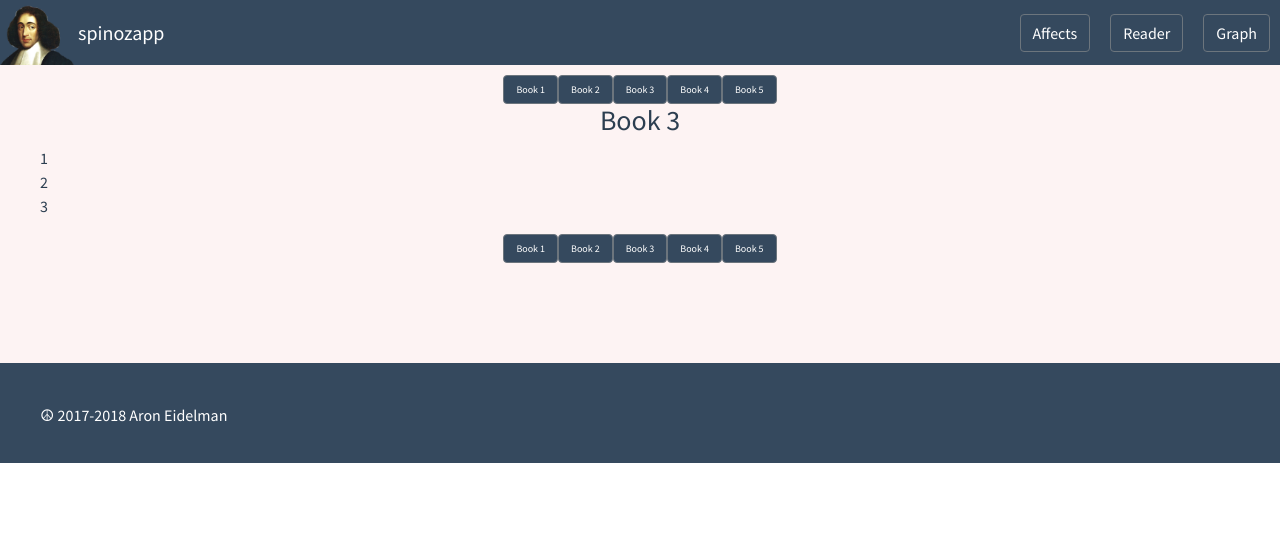
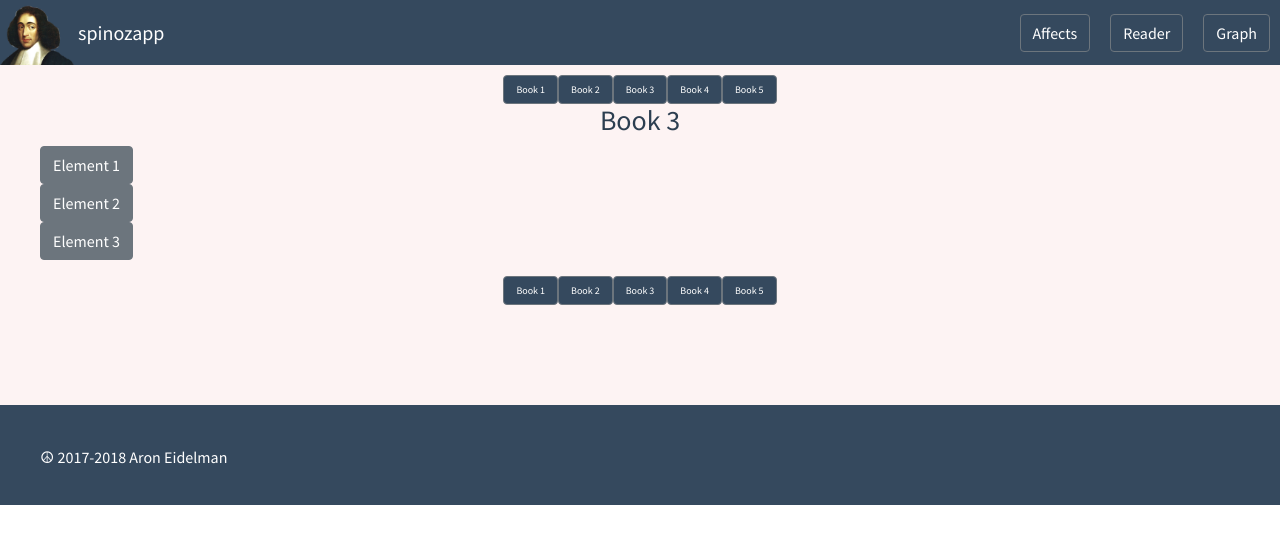
Before and after one commit to h3xar0n/spinozapp-v3, a Vue app: page /reader/book3 in a window 1280 px wide. Shown: the top 544 px of the page. Built offline with nearby package versions, Linux system fonts and the light colour scheme.

Commit message:
All book types applied

```diff
--- a/src/components/reader/book3/Book3.vue
+++ b/src/components/reader/book3/Book3.vue
@@ -1,16 +1,5 @@
 <template>
   <div>
-    <h3>Book 3</h3>
-    <ul>
-      <li>
-        <a>1</a>
-      </li>
-      <li>
-        <a>2</a>
-      </li>
-      <li>
-        <a>3</a>
-      </li>
-    </ul>
+    <router-view />
   </div>
 </template>
--- /dev/null
+++ b/src/components/reader/book3/Contents.vue
@@ -0,0 +1,16 @@
+<template>
+<div>
+<h3>Book 3</h3>
+  <ul>
+      <li>
+        <b-button to="book3/e1">Element 1</b-button>
+      </li>
+      <li>
+        <b-button to="book3/e2">Element 2</b-button>
+      </li>
+      <li>
+        <b-button to="book3/e3">Element 3</b-button>
+      </li>
+    </ul>
+    </div>
+</template>
```
Also changed, not shown: src/router/index.js (+23 -1 lines).
